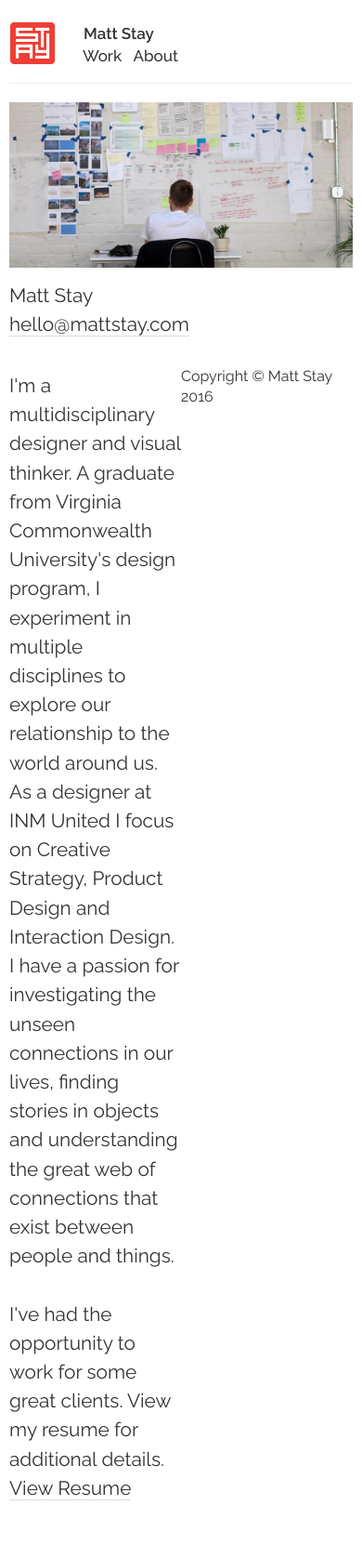
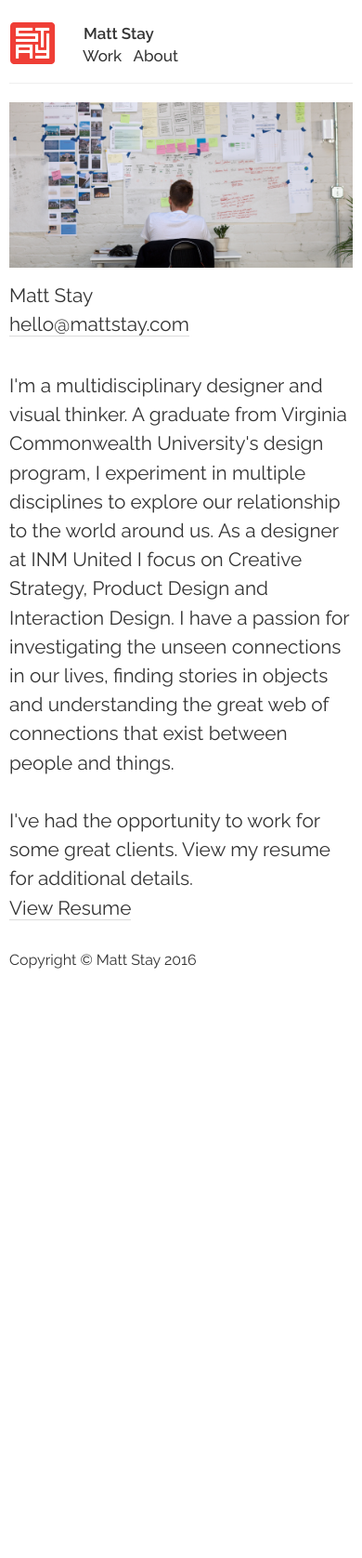
Before and after one commit to matthew-stay/matthew-stay.github.io, a Jekyll site: the page built from about/index.html, in a window 390 px wide. Shown: the whole page at 93% size. Built offline with Jekyll 4.4.1, drawn with Linux system fonts in a browser that asks for light colours; after the commit the page ends 1074 px from its top, so only the background shows below that.

Commit message:
full width columns

```diff
--- a/_scss/_custom.scss
+++ b/_scss/_custom.scss
@@ -97,6 +97,9 @@
 .column { float: left; }
 .column-right { float: right; }
 .size-1of3 { width: 33.333%; }
+.col-full {
+  width:100%;
+}
 .col-xlarge {
   width:75%;
 }
@@ -153,7 +156,7 @@
   #grid .item:nth-of-type(odd){
     padding-right:20px;
   }
-  .col-large, .col-medium, .col-small, .col-xsmall {
+  .col-large, .col-med, .col-small, .col-xsmall {
     width:100%;
     float:none;
   }
@@ -174,7 +177,7 @@
   img {
     width:100%;
   }
-  .col-large, .col-medium, .col-small, .col-xsmall {
+  .col-large, .col-med, .col-small, .col-xsmall {
     width:100%;
     float:none;
   }
--- a/about/index.html
+++ b/about/index.html
@@ -22,7 +22,7 @@
     <!-- Art Direction, Branding, Creative Director, CSS, Design Director, Digital, Environmental, Experiential, HTML, Iconography, Illustration, Interactive, Keynote, Language: English, Lettering, Logos, Posters, Presentations, Print, SketchUp, Social, Speaking Engagements -->
   </div>
 </div>
-<p class="grid-item--width4 clearfix footer">Copyright &copy; Matt Stay 2016</p>
+<p class="column-full clearfix footer">Copyright &copy; Matt Stay 2016</p>
     <!-- <li><img src="http://placehold.it/600x480"></li>
     <li><img src="../images/bbv-banner.png"></li>
     <li><img src="../images/abq-banner.png"></li>
```
Also changed, not shown: 3 other files.
